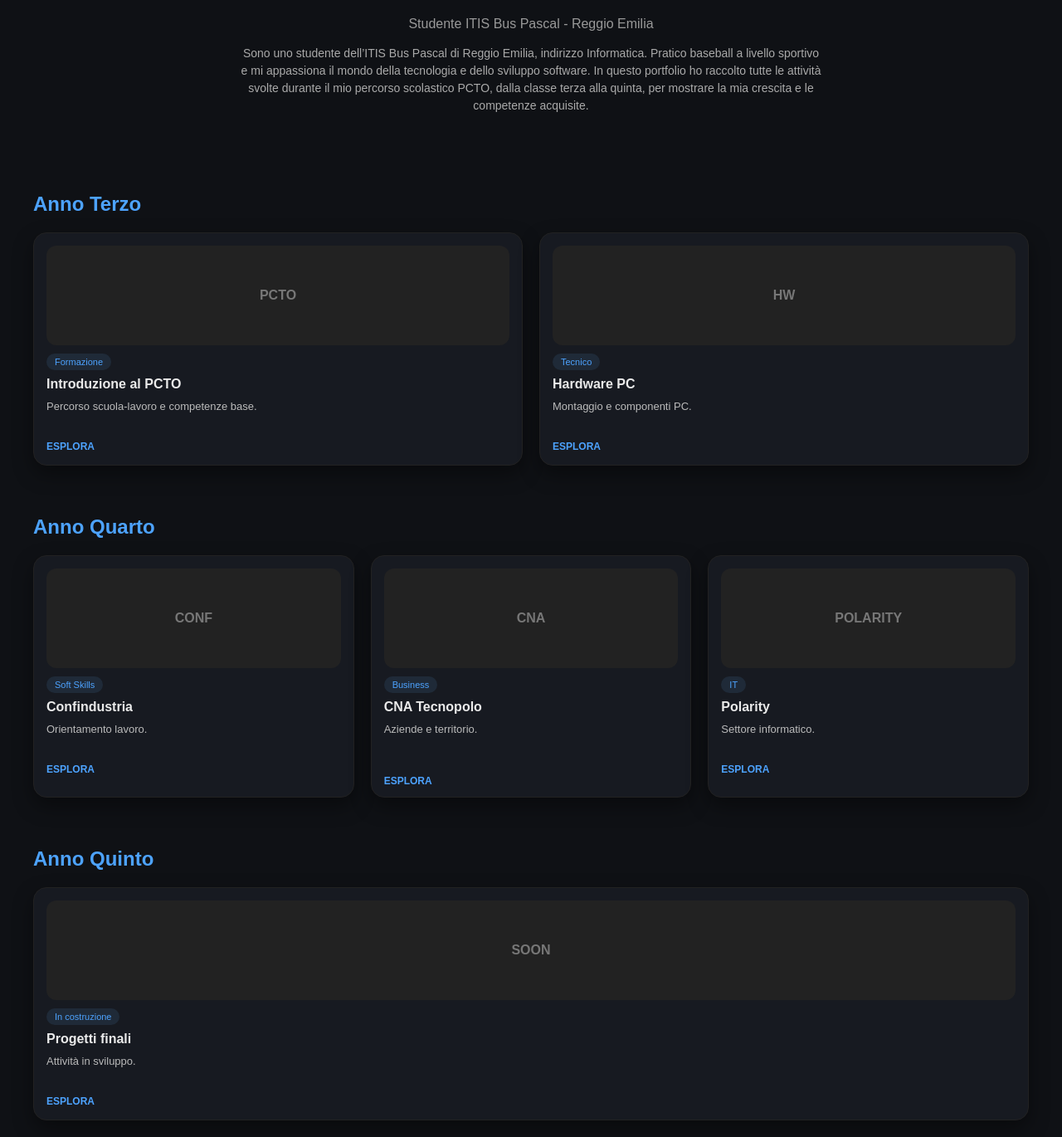
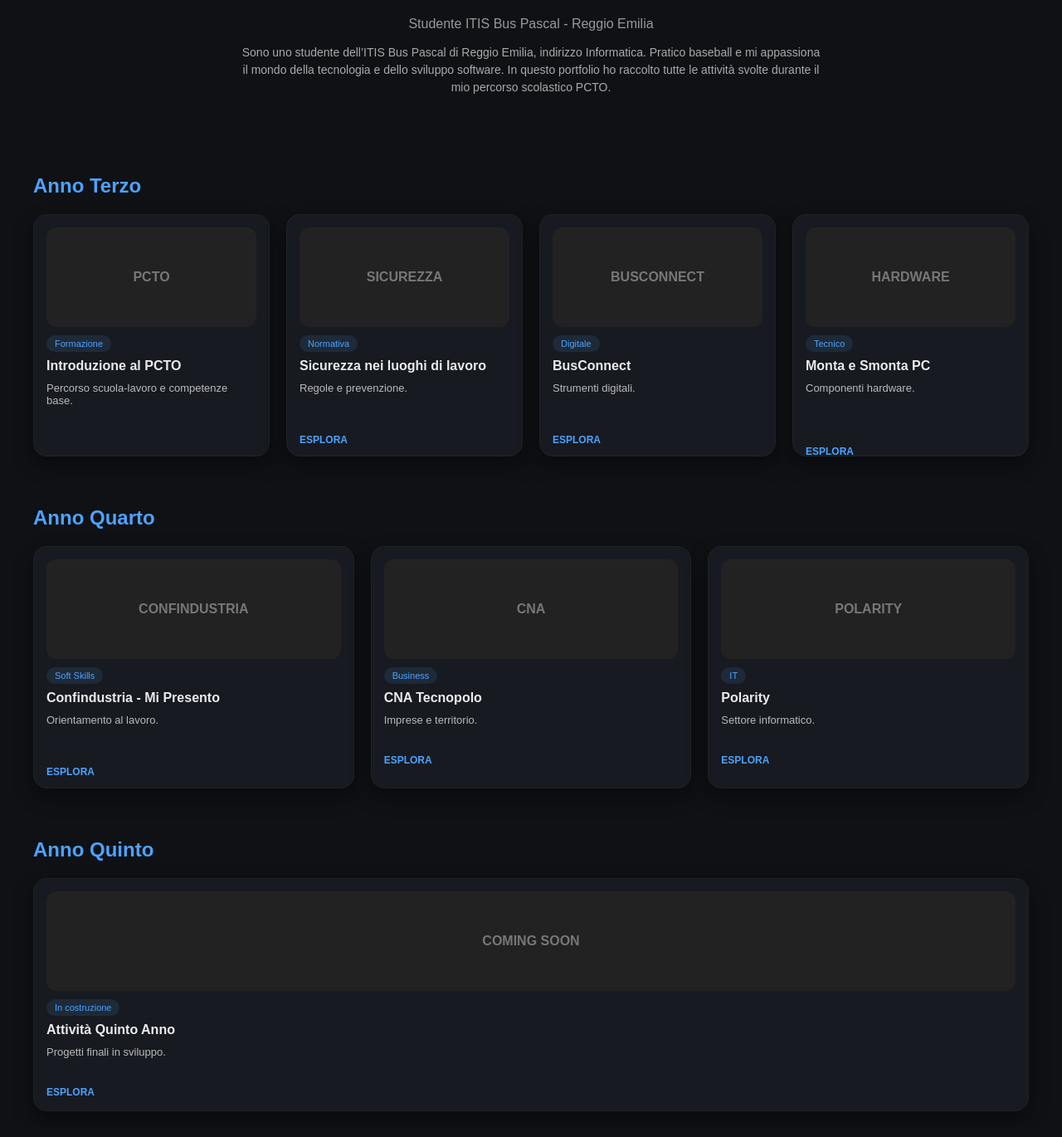
Before and after one commit to Yugank420/Yugank.Portfolio, a plain HTML site: page index.html in a window 1280 px wide. Shown: the part 105-1475 px from the top of the page at 83% size. Drawn offline with Linux system fonts and the light colour scheme.

Commit message:
Update content and styling in index.html

```diff
--- a/index.html
+++ b/index.html
@@ -25,6 +25,15 @@ header h1{
 
 header p{
   color:#999;
+  margin:5px 0;
+}
+
+header .desc{
+  max-width:700px;
+  margin:15px auto;
+  font-size:14px;
+  color:#aaa;
+  line-height:1.5;
 }
 
 /* SEZIONI */
@@ -58,14 +67,12 @@ h2{
   max-height:260px;
 }
 
-/* CARD APERTA */
 .card.expanded{
   max-height:520px;
   border-color:#4da3ff;
   transform:scale(1.02);
 }
 
-/* IMG */
 .img{
   height:120px;
   border-radius:12px;
@@ -78,7 +85,6 @@ h2{
   margin-bottom:10px;
 }
 
-/* TAG */
 .tag{
   font-size:11px;
   background:#1f2a38;
@@ -89,7 +95,6 @@ h2{
   margin-bottom:8px;
 }
 
-/* TEXT */
 .title{
   font-size:16px;
   font-weight:bold;
@@ -101,7 +106,7 @@ h2{
   margin:10px 0;
 }
 
-/* EXTRA TEXT */
+/* EXTRA */
 .extra{
   font-size:12px;
   margin-top:10px;
@@ -133,14 +138,14 @@ h2{
 <h1>YUGANK KUMAR</h1>
 <p>Studente ITIS Bus Pascal - Reggio Emilia</p>
 
-<p style="max-width:700px;margin:15px auto;color:#aaa;font-size:14px;line-height:1.5;">
+<div class="desc">
 Sono uno studente dell’ITIS Bus Pascal di Reggio Emilia, indirizzo Informatica.
-Pratico baseball a livello sportivo e mi appassiona il mondo della tecnologia e dello sviluppo software.
-In questo portfolio ho raccolto tutte le attività svolte durante il mio percorso scolastico PCTO, dalla classe terza alla quinta, per mostrare la mia crescita e le competenze acquisite.
-</p>
+Pratico baseball e mi appassiona il mondo della tecnologia e dello sviluppo software.
+In questo portfolio ho raccolto tutte le attività svolte durante il mio percorso scolastico PCTO.
+</div>
 </header>
 
-<!-- ANNO 3 -->
+<!-- ANNO TERZO -->
 <section>
 <h2>Anno Terzo</h2>
 
@@ -151,34 +156,52 @@ In questo portfolio ho raccolto tutte le attività svolte durante il mio percors
   <div class="tag">Formazione</div>
   <div class="title">Introduzione al PCTO</div>
   <div class="desc">Percorso scuola-lavoro e competenze base.</div>
-  <div class="extra">Studio del sistema PCTO e sviluppo delle competenze trasversali fondamentali.</div>
+  <div class="extra">Introduzione al sistema PCTO e sviluppo delle competenze trasversali fondamentali per il mondo del lavoro.</div>
   <div class="btn">ESPLORA</div>
 </div>
 
 <div class="card" onclick="toggle(this)">
-  <div class="img">HW</div>
+  <div class="img">SICUREZZA</div>
+  <div class="tag">Normativa</div>
+  <div class="title">Sicurezza nei luoghi di lavoro</div>
+  <div class="desc">Regole e prevenzione.</div>
+  <div class="extra">Formazione sulle norme di sicurezza e prevenzione nei contesti scolastici e lavorativi.</div>
+  <div class="btn">ESPLORA</div>
+</div>
+
+<div class="card" onclick="toggle(this)">
+  <div class="img">BUSCONNECT</div>
+  <div class="tag">Digitale</div>
+  <div class="title">BusConnect</div>
+  <div class="desc">Strumenti digitali.</div>
+  <div class="extra">Attività su strumenti digitali e collaborazione online tra studenti e docenti.</div>
+  <div class="btn">ESPLORA</div>
+</div>
+
+<div class="card" onclick="toggle(this)">
+  <div class="img">HARDWARE</div>
   <div class="tag">Tecnico</div>
-  <div class="title">Hardware PC</div>
-  <div class="desc">Montaggio e componenti PC.</div>
-  <div class="extra">Esperienza pratica su assemblaggio e smontaggio computer desktop.</div>
+  <div class="title">Monta e Smonta PC</div>
+  <div class="desc">Componenti hardware.</div>
+  <div class="extra">Esperienza pratica su assemblaggio e smontaggio di computer e componenti hardware.</div>
   <div class="btn">ESPLORA</div>
 </div>
 
 </div>
 </section>
 
-<!-- ANNO 4 -->
+<!-- ANNO QUARTO -->
 <section>
 <h2>Anno Quarto</h2>
 
 <div class="grid">
 
 <div class="card" onclick="toggle(this)">
-  <div class="img">CONF</div>
+  <div class="img">CONFINDUSTRIA</div>
   <div class="tag">Soft Skills</div>
-  <div class="title">Confindustria</div>
-  <div class="desc">Orientamento lavoro.</div>
-  <div class="extra">Incontro con aziende e analisi del mondo professionale.</div>
+  <div class="title">Confindustria - Mi Presento</div>
+  <div class="desc">Orientamento al lavoro.</div>
+  <div class="extra">Incontro con aziende e mondo del lavoro per sviluppare competenze professionali.</div>
   <div class="btn">ESPLORA</div>
 </div>
 
@@ -186,8 +209,8 @@ In questo portfolio ho raccolto tutte le attività svolte durante il mio percors
   <div class="img">CNA</div>
   <div class="tag">Business</div>
   <div class="title">CNA Tecnopolo</div>
-  <div class="desc">Aziende e territorio.</div>
-  <div class="extra">Studio delle realtà produttive e del funzionamento delle imprese locali.</div>
+  <div class="desc">Imprese e territorio.</div>
+  <div class="extra">Studio delle realtà produttive e delle dinamiche aziendali locali.</div>
   <div class="btn">ESPLORA</div>
 </div>
 
@@ -196,24 +219,24 @@ In questo portfolio ho raccolto tutte le attività svolte durante il mio percors
   <div class="tag">IT</div>
   <div class="title">Polarity</div>
   <div class="desc">Settore informatico.</div>
-  <div class="extra">Incontro con esperti del settore IT e tecnologie digitali.</div>
+  <div class="extra">Incontro con professionisti del settore IT e tecnologie digitali.</div>
   <div class="btn">ESPLORA</div>
 </div>
 
 </div>
 </section>
 
-<!-- ANNO 5 -->
+<!-- ANNO QUINTO -->
 <section>
 <h2>Anno Quinto</h2>
 
 <div class="grid">
 
 <div class="card" onclick="toggle(this)">
-  <div class="img">SOON</div>
+  <div class="img">COMING SOON</div>
   <div class="tag">In costruzione</div>
-  <div class="title">Progetti finali</div>
-  <div class="desc">Attività in sviluppo.</div>
+  <div class="title">Attività Quinto Anno</div>
+  <div class="desc">Progetti finali in sviluppo.</div>
   <div class="extra">Le attività del quinto anno saranno aggiornate con progetti finali e orientamento post-diploma.</div>
   <div class="btn">ESPLORA</div>
 </div>
```
